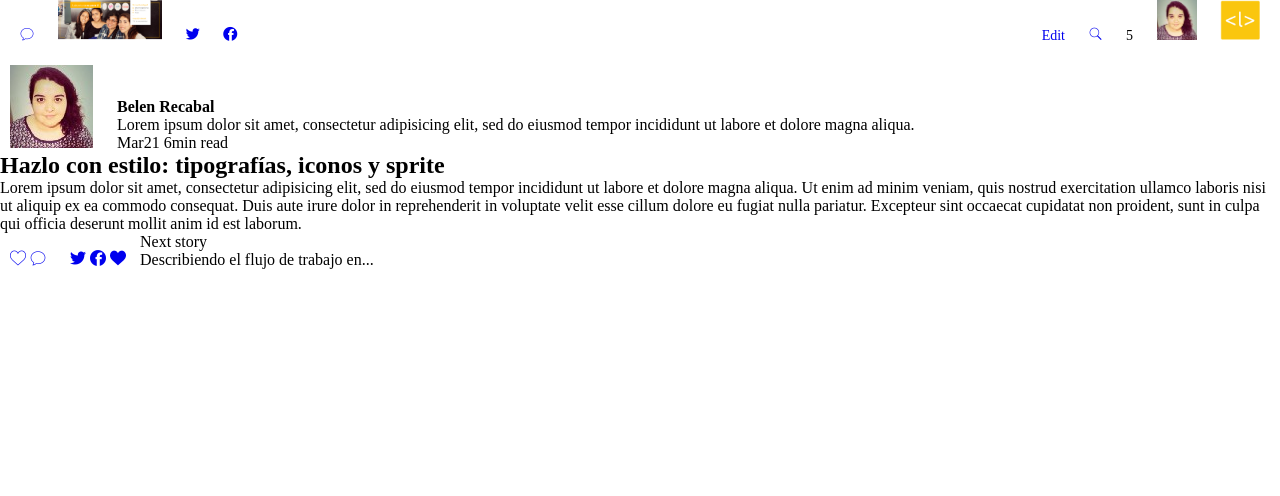
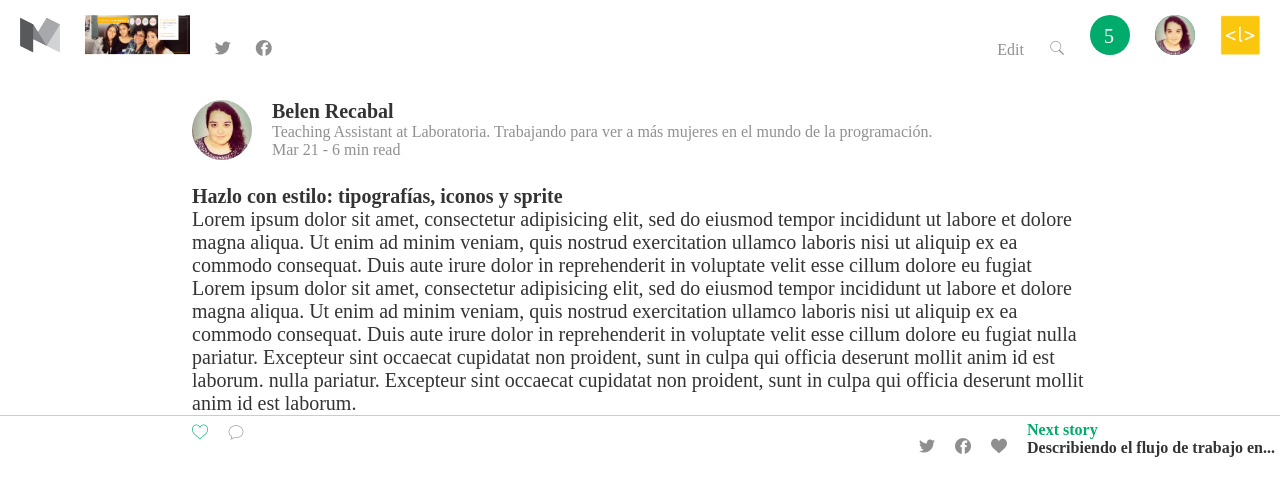
Before and after one commit to flordeciruela/medium, a plain HTML site: page index.html in a window 1280 px wide. Drawn offline with Linux system fonts and the light colour scheme; files whose address does not match are found by name.

Commit message:
terminando estructura html

```diff
--- a/assets/css/main.css
+++ b/assets/css/main.css
@@ -1,15 +1,39 @@
 * {
 	margin: 0;
 	padding: 0;
+	font-size: 20px;
 }
 
+.green {
+	color: #00ab6b;
+}
+
+.elipse {
+	border-radius: 100%;
+	background-color: #00ab6b;
+	color: #fff;
+	width: 40px;
+	height: 40px;
+	overflow: hidden;
+	position: relative;
+}
+
+.elipse span {
+	position: absolute;
+	top: 25%;
+	left: 35%;
+}
+
+a {
+  text-decoration: none;
+	color: rgba(0,0,0,.44);
+	font-size: 16px;
+}
+/*Header*/
 div {
   display: inline-block;
 }
 
-a {
-  text-decoration: none;
-}
  header img {
    height: 40px;
  }
@@ -19,10 +43,71 @@ a {
 	 font-size: 14px;
  }
 
- .nav a, div {
-	 padding: 0 10px;
- }
+.nav {
+	margin: 15px 10px;
+}
+
+.nav a,
+.nav div {
+	margin: 0 10px;
+}
 
 .nav-right {
 	float: right;
 }
+
+/*contenido*/
+.blog {
+	width: 70%;
+	margin: 0 auto;
+	padding-top: 15px;
+	color: rgba(0,0,0,.8);
+}
+
+.perfil {
+	position: relative;
+	margin: 20px 0;
+}
+
+.perfil img {
+	width: 60px;
+	height: 60px;
+}
+
+.photo-perfil {
+	border-radius: 100%;
+	width: 60px;
+	height: 60px;
+	overflow: hidden;
+}
+
+.tex-perfi {
+	position: absolute;
+	top: 0;
+	margin-left: 20px;
+}
+
+.perfil p {
+	color: rgba(0,0,0,.44);
+	font-size: 16px;
+}
+
+/*Footer*/
+footer {
+	padding: 5px 5px 0 15%;
+	border-top: 1px solid rgba(0,0,0,.2);
+	color: rgba(0,0,0,.8);
+}
+
+footer a {
+	padding-right: 15px;
+}
+
+.footer-right {
+	float: right;
+}
+
+.next p {
+	font-weight: bold;
+	font-size: 16px;
+}
--- a/index.html
+++ b/index.html
@@ -1,16 +1,18 @@
 <!DOCTYPE html>
 <html>
+
 <head>
 	<meta charset="utf-8">
 	<title>Medium</title>
 	<link rel="stylesheet" href="assets/css/main.css">
 	<link rel="stylesheet" href="assets/font_icons/style.css">
 </head>
+
 <body>
 	<header>
 		<nav>
 			<div class="nav nav-left">
-					<a href="#" class="icon-Speech-Bubble"></a>
+				<a href="#" id="logo"><img src="assets/img/logo.png" alt="logo"></a>
 				<a href="#"><img src="assets/img/coders.png" alt="coders"></a>
 				<a href="#" class="icon-twitter"></a>
 				<a href="#" class="icon-facebook"></a>
@@ -18,40 +20,49 @@
 			<div class="nav nav-right">
 				<a href="#">Edit</a>
 				<a href="#" class="icon-Search"></a>
-					<div class="">5</div>
-					<div class=""><img src="assets/img/tas.jpeg" alt="tas"></div>
+				<div class="elipse"><span>5</span></div>
+				<div class="elipse"><img src="assets/img/tas.jpeg"></div>
 				<div class=""><img src="assets/img/laboratoria.png" alt="logo"></div>
 			</div>
 		</nav>
 	</header>
+
+	<section class="blog">
 		<section class="perfil">
-			<div class=""><img src="assets/img/tas.jpeg" alt="tas"></div>
-			<div class="">
+			<div class="photo-perfil"><img src="assets/img/tas.jpeg" alt="tas"></div>
+			<div class="tex-perfi">
 				<h4>Belen Recabal</h4>
-				<p>Lorem ipsum dolor sit amet, consectetur adipisicing elit, sed do eiusmod tempor incididunt ut labore et dolore magna aliqua.</p>
-				<p>Mar21 6min read</p>
+				<p>Teaching Assistant at Laboratoria. Trabajando para ver a más mujeres en el mundo de la programación.</p>
+				<p>Mar 21 - 6 min read</p>
 			</div>
 		</section>
-		<section class="text">
+		<article>
 			<h1>Hazlo con estilo: tipografías, iconos y sprite</h1>
-			<p>Lorem ipsum dolor sit amet, consectetur adipisicing elit, sed do eiusmod tempor incididunt ut labore et dolore magna aliqua. Ut enim ad minim veniam, quis nostrud exercitation ullamco laboris nisi ut aliquip ex ea commodo consequat. Duis aute
-				irure dolor in reprehenderit in voluptate velit esse cillum dolore eu fugiat nulla pariatur. Excepteur sint occaecat cupidatat non proident, sunt in culpa qui officia deserunt mollit anim id est laborum.</p>
+			<p>Lorem ipsum dolor sit amet, consectetur adipisicing elit, sed do eiusmod tempor incididunt ut labore et dolore magna aliqua. Ut enim ad minim veniam, quis nostrud exercitation ullamco laboris nisi ut aliquip ex ea commodo consequat. Duis aute irure
+				dolor in reprehenderit in voluptate velit esse cillum dolore eu fugiat Lorem ipsum dolor sit amet, consectetur adipisicing elit, sed do eiusmod tempor incididunt ut labore et dolore magna aliqua. Ut enim ad minim veniam, quis nostrud exercitation
+				ullamco laboris nisi ut aliquip ex ea commodo consequat. Duis aute irure dolor in reprehenderit in voluptate velit esse cillum dolore eu fugiat nulla pariatur. Excepteur sint occaecat cupidatat non proident, sunt in culpa qui officia deserunt mollit
+				anim id est laborum. nulla pariatur. Excepteur sint occaecat cupidatat non proident, sunt in culpa qui officia deserunt mollit anim id est laborum.</p>
+		</article>
 	</section>
+
 	<footer>
-			<div class="">
-				<a href="#" class="icon-like1"></a>
+		<div class="footer-left">
+			<a href="#" class="icon-like1 green"></a>
 			<a href="#" class="icon-Speech-Bubble"></a>
 		</div>
-			<div class="">
+		<div class="footer-right">
 			<a href="#" class="icon-twitter"></a>
 			<a href="#" class="icon-facebook"></a>
 			<a href="#" class="icon-like"></a>
 			<div class="next">
-					<p>Next story</p>
+				<p class="green">Next story</p>
 				<p>Describiendo el flujo de trabajo en...</p>
 			</div>
 		</div>
 	</footer>
 	<script src="assets/js/app.js " charset="utf-8 "></script>
 </body>
+
 </html>
+
+</html>
```
Also changed, not shown: assets/img/logo.png (added), 1 other file. Lines whose indentation alone changed are shown as unchanged.
